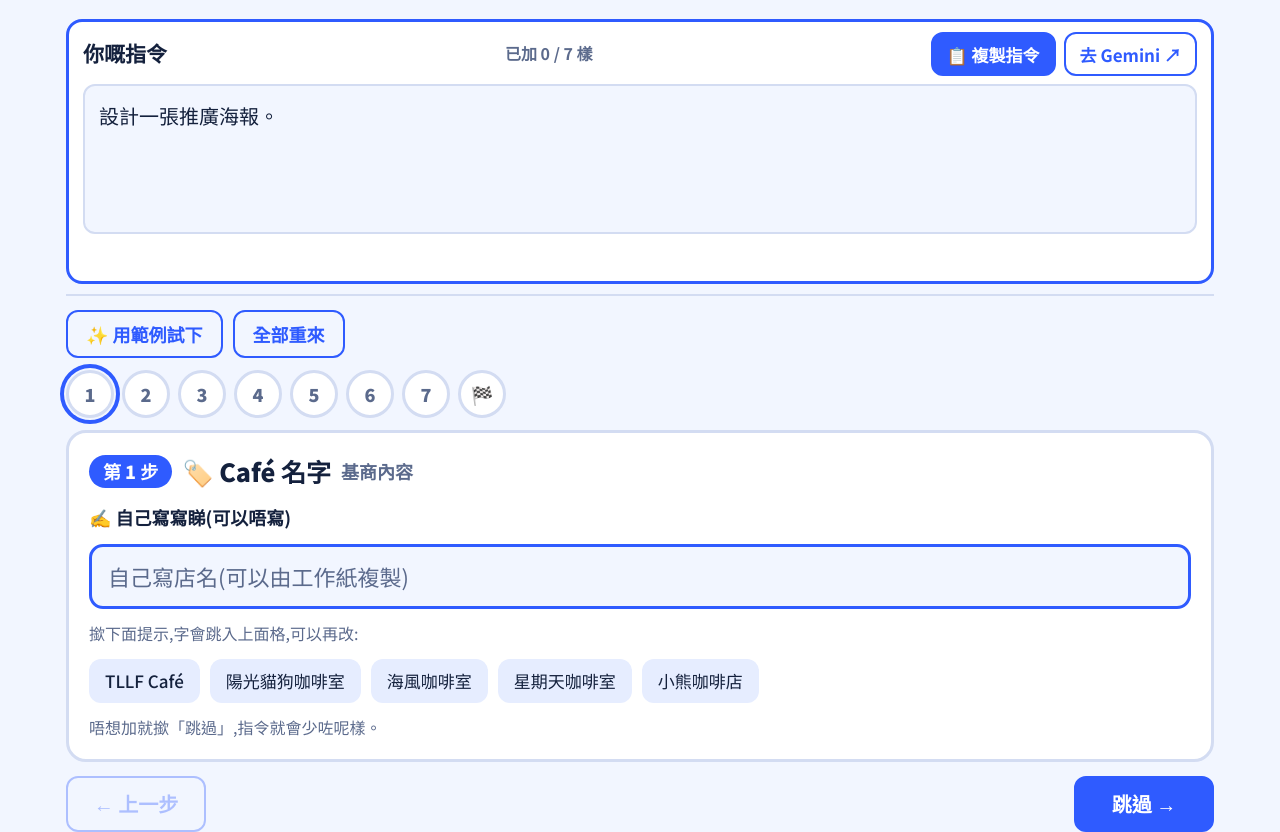
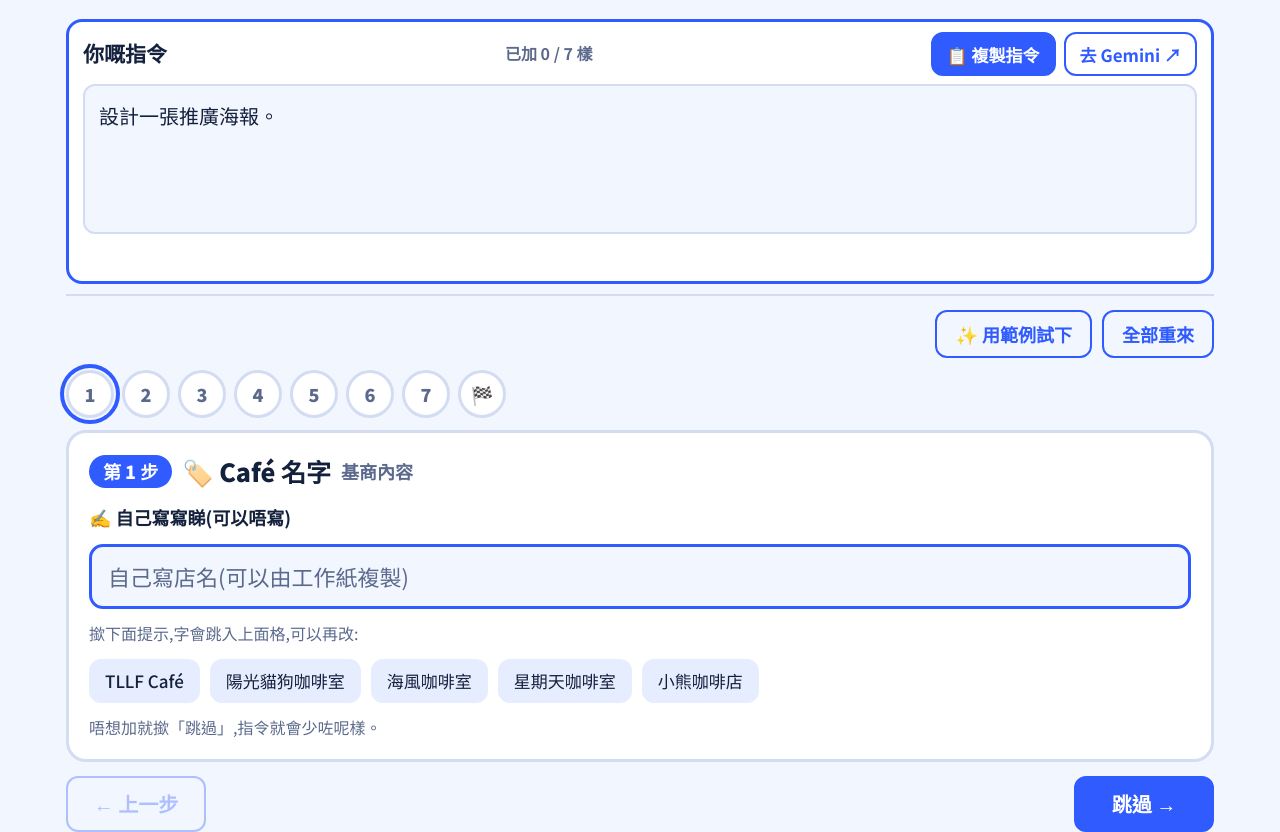
Before and after one commit to SAMMIKWOK-tllf/gemini, a plain HTML site: page index.html in a window 1280 px wide. Shown: the part 94-926 px from the top of the page. Drawn offline with Linux system fonts and the light colour scheme.

Commit message:
Move example/reset buttons to the right
Co-Authored-By: Claude Sonnet 5.5 <noreply@anthropic.com>
Claude-Session: https://claude.ai/code/session_01FkbgcFFCSEsHjRiwYQq915

```diff
--- a/index.html
+++ b/index.html
@@ -77,7 +77,7 @@ mark.lock{outline:2px dashed var(--muted)}
 .steps3 li::before{content:counter(s);flex:none;width:44px;height:44px;border-radius:50%;background:var(--accent);color:var(--accent-ink);font-weight:900;display:grid;place-items:center}
 .sentence{font-size:22px;font-weight:700;line-height:1.7}
 .sentence u{text-decoration:none;border-bottom:3px solid var(--pop);padding:0 4px}
-.top{display:flex;gap:10px;flex-wrap:wrap;margin-bottom:12px}
+.top{display:flex;gap:10px;flex-wrap:wrap;margin-bottom:12px;justify-content:flex-end}
 @media (max-width:920px){
   .grid{grid-template-columns:1fr}
   .panel{position:static}
```
